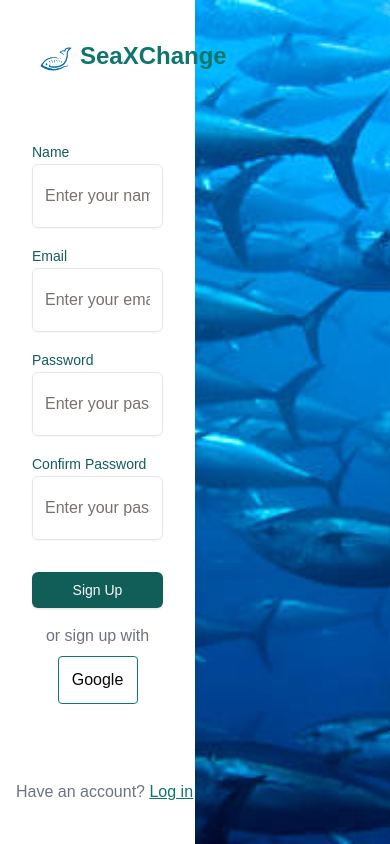
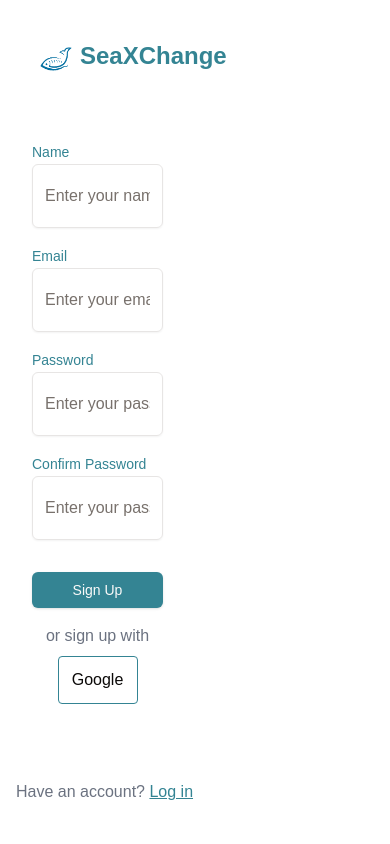
Before and after one commit to jeffrouzel/SeaXChange-Web, a Next.js app in the folder Frontend/: page /auth/signup in a window 390 px wide. Built offline with nearby package versions, Linux system fonts and the light colour scheme.

Commit message:
fix: Asset handling in retailer and responsiveness

```diff
--- a/Frontend/app/auth/login/page.tsx
+++ b/Frontend/app/auth/login/page.tsx
@@ -49,24 +49,24 @@ export default function Login() {
     }
   };
   return (
-    <div className="flex h-screen">
+    <div className="flex h-screen flex-row">
       {/* ~~~~~ Left Column ~~~~~  */}
-      <div className="w-1/2 flex flex-col bg-white p-6">
+      <div className="w-full md:w-1/2 flex flex-col justify-center items-center bg-white p-6 relative">
         {/* SeaXChange Logo */}
-        <h1 className="absolute top-10 left-10 text-2xl font-bold mb-6 text-teal-700 flex items-center">
+        <h1 className="absolute top-10 left-10 text-2xl font-bold mb-6 md:mb-50 sm:mb-50 text-[#348493] flex items-center">
           <img src="/tuna-logo.png" alt="SeaXChange" className="h-8 mr-2" />
           SeaXChange
         </h1>
         {/* Input Login Details */}
         <form
-          className="w-full max-w-sm justify-center items-center mx-auto my-auto"
+          className="w-full max-w-sm mt-10"
           onSubmit={(e) => {
             e.preventDefault(); // prevents page reload
             handleLogin();
           }}
         >
           <div className="mb-4">
-            <Label htmlFor="email" className="text-teal-800 text-sm">
+            <Label htmlFor="email" className="text-[#348493] text-sm">
               Email
             </Label>
             <Input
@@ -80,7 +80,7 @@ export default function Login() {
           </div>
 
           <div className="mb-4">
-            <Label htmlFor="password" className="text-teal-800 text-sm">
+            <Label htmlFor="password" className="text-[#348493] text-sm">
               Password
             </Label>
             <Input
@@ -94,7 +94,7 @@ export default function Login() {
           </div>
 
           <Button
-            className="w-full bg-teal-800 hover:bg-teal-900 mt-4"
+            className="w-full bg-[#348493] hover:bg-teal-900 mt-4"
             type="submit"
           >
             Log In
@@ -105,14 +105,15 @@ export default function Login() {
           )}
           <p className="text-center text-sm text-gray-600 mt-4">
             Don't have an account?{" "}
-            <Link href="/auth/signup" className="text-teal-800 underline">
+            <Link href="/auth/signup" className="text-[#348493] underline">
               Sign up
             </Link>
           </p>
         </form>
       </div>
-      {/* ~~~~~ Right Column ~~~~~  */}
-      <div className="w-1/2 bg-teal-800 flex flex-col justify-center items-center text-white">
+
+      {/* ~~~~~ Right Column (Hide on mobile) ~~~~~ */}
+      <div className="hidden md:flex w-1/2 bg-[#348493] justify-center items-center text-white">
         <img
           src="/tuna-background.jpg"
           alt="tuna"
--- a/Frontend/app/auth/signup/page.tsx
+++ b/Frontend/app/auth/signup/page.tsx
@@ -113,17 +113,17 @@ export default function Signup() {
   };
 
   return (
-    <div className="flex h-screen">
+    <div className="flex h-screen flex-row">
       {/* Left Side (Form) */}
       <div className="w-1/2 flex flex-col justify-center items-center p-8">
         {/* SeaXChange Logo */}
-        <h1 className="absolute top-10 left-10 text-2xl font-bold mb-6 text-teal-700 flex items-center">
+        <h1 className="absolute top-10 left-10 text-2xl font-bold mb-6 text-[#348493] flex items-center">
           <img src="/tuna-logo.png" alt="SeaXChange" className="h-8 mr-2" />
           SeaXChange
         </h1>
         <form className="w-full max-w-sm">
           <div className="mb-4">
-            <Label htmlFor="name" className="text-teal-800 text-sm">
+            <Label htmlFor="name" className="text-[#348493] text-sm">
               Name
             </Label>
             <Input
@@ -136,7 +136,7 @@ export default function Signup() {
             />
           </div>
           <div className="mb-4">
-            <Label htmlFor="email" className="text-teal-800 text-sm">
+            <Label htmlFor="email" className="text-[#348493] text-sm">
               Email
             </Label>
             <Input
@@ -149,7 +149,7 @@ export default function Signup() {
             />
           </div>
           <div className="mb-4">
-            <Label htmlFor="password" className="text-teal-800 text-sm">
+            <Label htmlFor="password" className="text-[#348493] text-sm">
               Password
             </Label>
             <Input
@@ -162,7 +162,7 @@ export default function Signup() {
             />
           </div>
           <div className="mb-4">
-            <Label htmlFor="password" className="text-teal-800 text-sm">
+            <Label htmlFor="password" className="text-[#348493] text-sm">
               Confirm Password
             </Label>
             <Input
@@ -184,26 +184,26 @@ export default function Signup() {
           <Button
             type="button"
             onClick={handleSignUp}
-            className="w-full bg-teal-800 hover:bg-teal-900 mt-4"
+            className="w-full bg-[#348493] hover:bg-teal-900 mt-4"
           >
             Sign Up
           </Button>
         </form>
         <p className="mt-4 text-gray-500">or sign up with</p>
         <div className="flex space-x-4 mt-2">
-          <button className="border border-teal-700 p-2 w-20 h-12 rounded">
+          <button className="border border-[#348493] p-2 w-20 h-12 rounded">
             Google
           </button>
         </div>
         <p className="absolute bottom-10 left-4 mt-4 text-gray-500">
           Have an account?{" "}
-          <Link href="/auth/login" className="text-teal-700 underline">
+          <Link href="/auth/login" className="text-[#348493] underline">
             Log in
           </Link>
         </p>
       </div>
       {/* Right Side (Image/Graphic) */}
-      <div className="w-1/2 bg-teal-800 flex flex-col justify-center items-center text-white">
+      <div className=" flex-1 w-1/2 bg-[#348493] hidden md:flex flex-col justify-center items-center text-white">
         <img
           src="/tuna-background.jpg"
           alt="tuna"
--- a/Frontend/app/catchdetails/[id]/page.tsx
+++ b/Frontend/app/catchdetails/[id]/page.tsx
@@ -119,8 +119,8 @@ export default function CatchDetailsPage() {
     }
 
     if (
-      !retailersUnassigned &&
-      !retailLocUnassigned &&
+      !retailersUnassigned ||
+      !retailLocUnassigned ||
       !consumersUnassigned &&
       userRole === "retailer"
     ) {
--- a/Frontend/app/homepage/consumer/page.tsx
+++ b/Frontend/app/homepage/consumer/page.tsx
@@ -25,7 +25,7 @@ export default function ConsumerHomepage() {
     const loadTunaData = async () => {
       try {
         const data = await fetchAssets();
-        const filteredData = data.filter((tuna : TunaAsset) => !tuna.ID.startsWith('asset')); // remove id created by app gateway
+        const filteredData = data.filter((tuna : TunaAsset) => tuna.ID.startsWith('tuna')); // remove id created by app gateway
         setTunaData(filteredData);
       } catch (err) {
         setError(err instanceof Error ? err.message : 'Failed to fetch tuna data');
--- a/Frontend/app/homepage/retailer/page.tsx
+++ b/Frontend/app/homepage/retailer/page.tsx
@@ -28,7 +28,7 @@ export default function RetailerHomepage() {
       try {
         const data = await fetchAssets();
         // You might want to filter for assets relevant to retailers
-        const filteredData = data.filter((tuna : TunaAsset) => !tuna.ID.startsWith('asset')); // remove id created by app gateway
+        const filteredData = data.filter((tuna : TunaAsset) => tuna.ID.startsWith('tuna')); // remove id created by app gateway
         setTunaData(filteredData);
       } catch (err) {
         setError(err instanceof Error ? err.message : 'Failed to fetch tuna data');
```
Also changed, not shown: Frontend/public/tuna-background.jpg, Frontend/public/tuna-background2.jpg (added).
